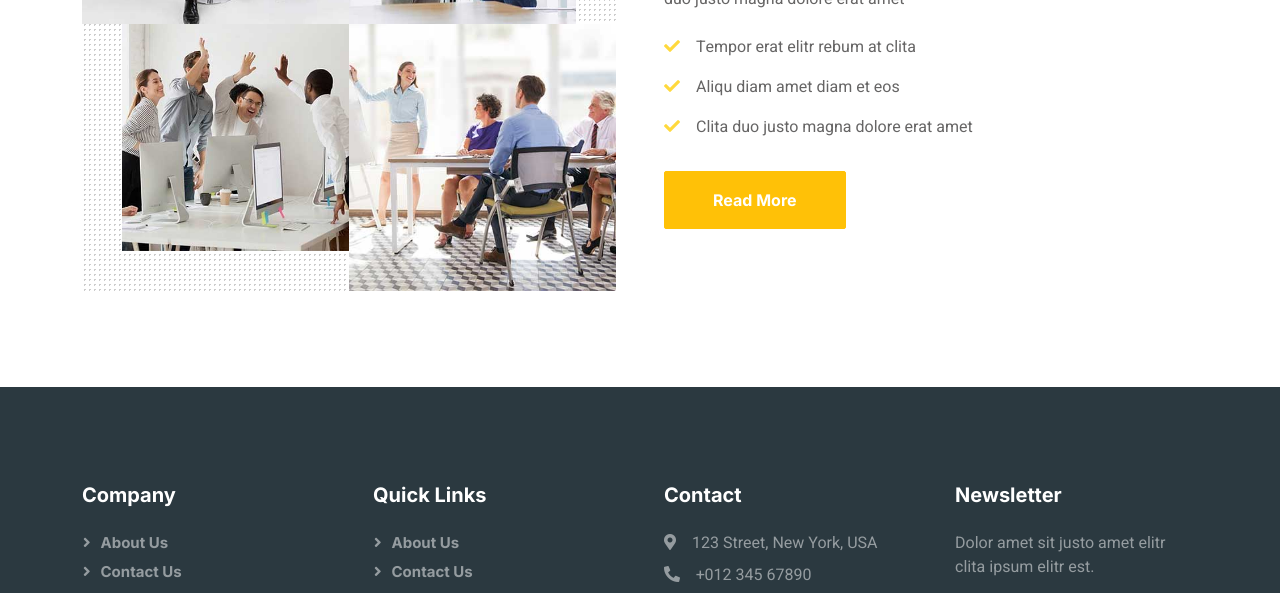
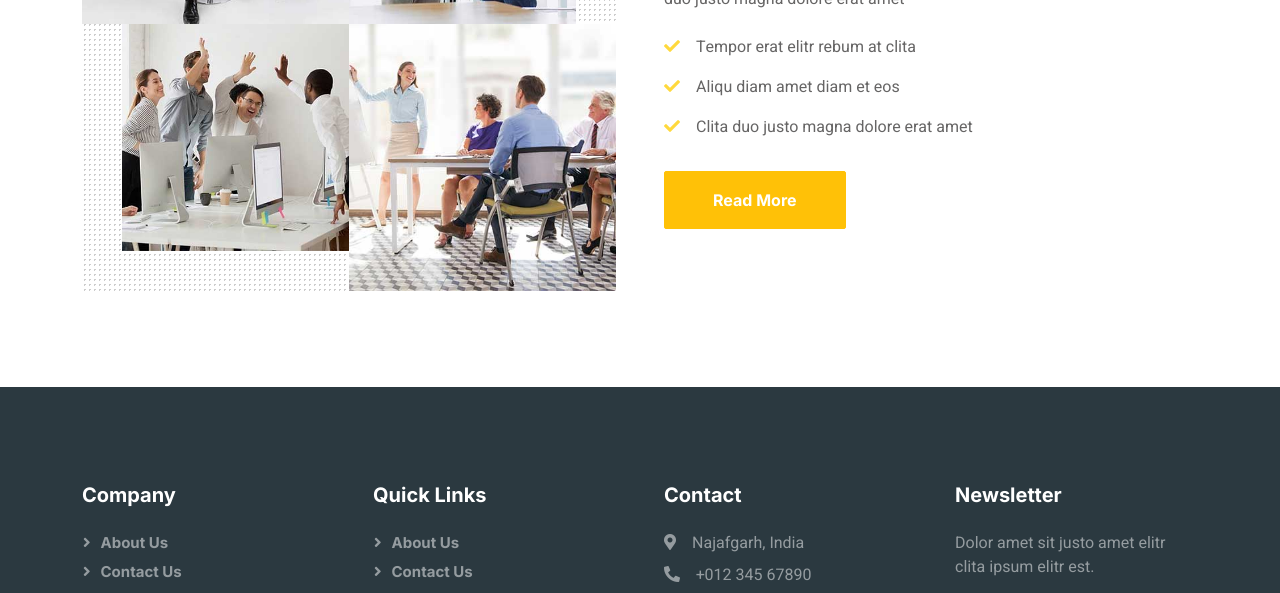
Before and after one commit to DivyanshuRai1510/HireBee-Project, a plain HTML site: page about.html in a window 1280 px wide. Shown: the part 811-1404 px from the top of the page. Drawn offline with nearby package versions, Linux system fonts and the light colour scheme; a script that the page names is missing.

Commit message:
Update about.html

```diff
--- a/about.html
+++ b/about.html
@@ -155,7 +155,7 @@
                     </div>
                     <div class="col-lg-3 col-md-6">
                         <h5 class="text-white mb-4">Contact</h5>
-                        <p class="mb-2"><i class="fa fa-map-marker-alt me-3"></i>123 Street, New York, USA</p>
+                        <p class="mb-2"><i class="fa fa-map-marker-alt me-3"></i>Najafgarh, India</p>
                         <p class="mb-2"><i class="fa fa-phone-alt me-3"></i>+012 345 67890</p>
                         <p class="mb-2"><i class="fa fa-envelope me-3"></i>info@example.com</p>
                         <div class="d-flex pt-2">
```
